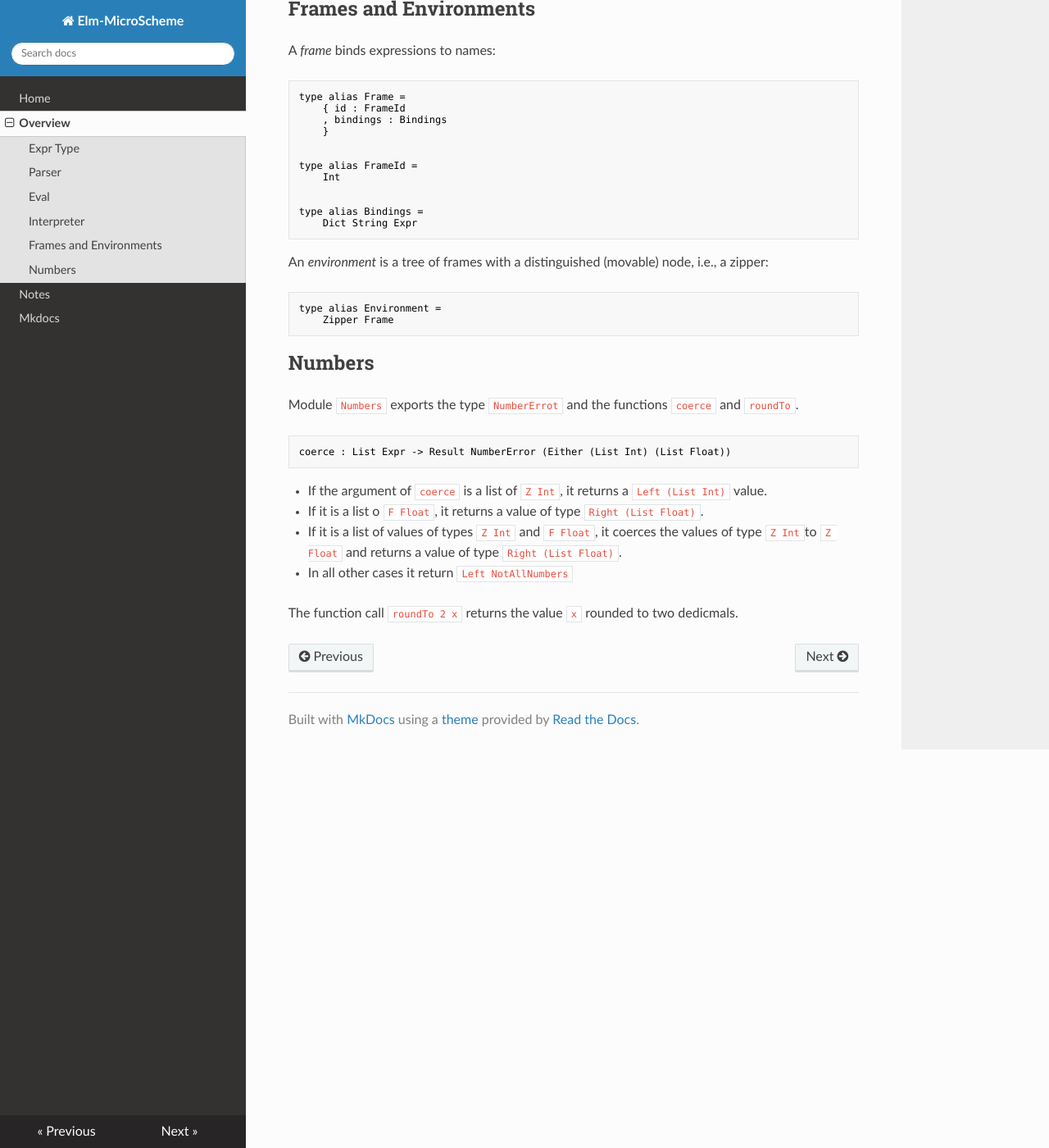
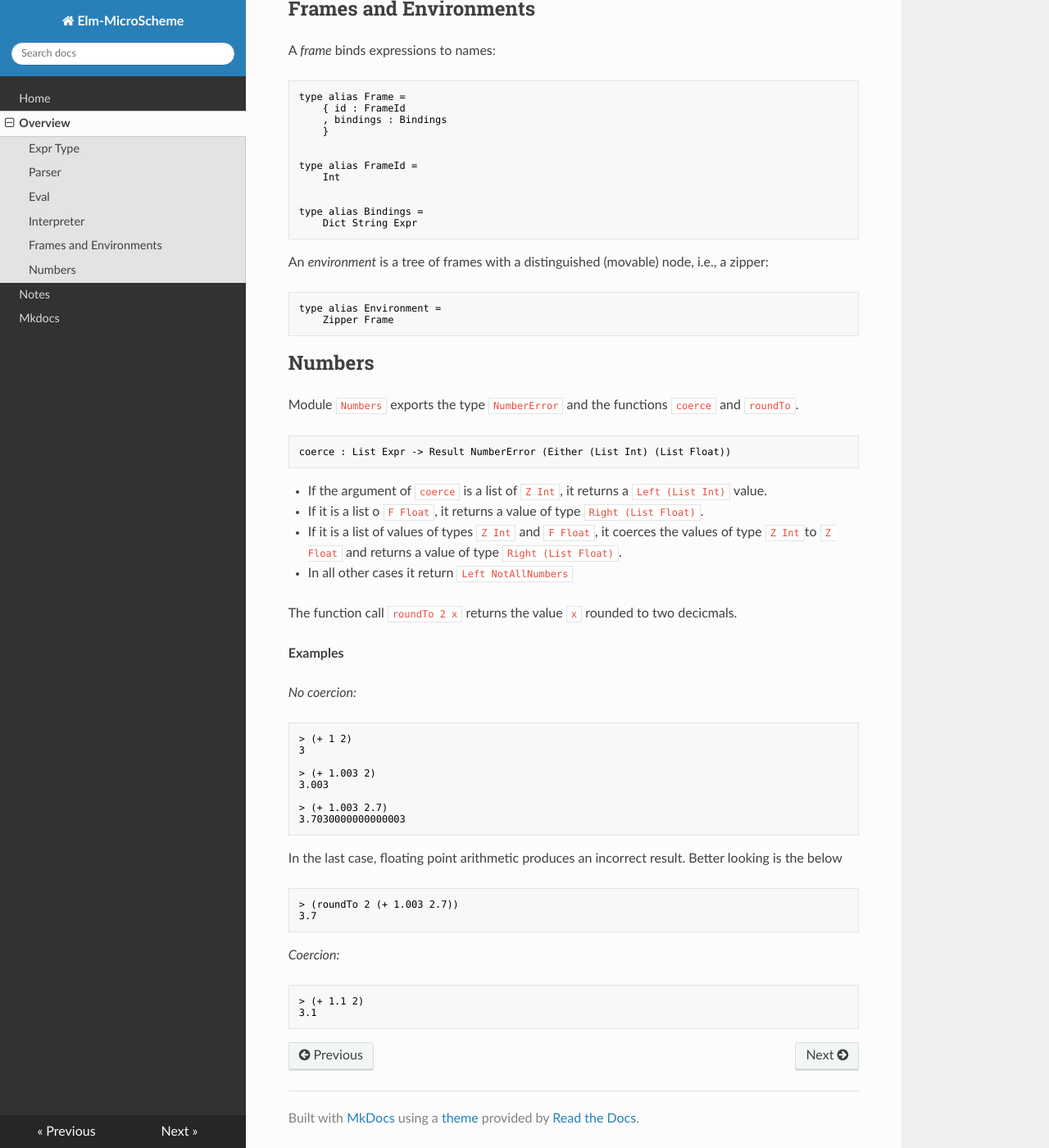
Before and after one commit to jxxcarlson/elm-microscheme, an MkDocs documentation site: the page built from docs/docs/overview.md, in a window 1280 px wide and 1400 px high, scrolled down 2693 px. Shown: the whole window at 82% size. Built offline with MkDocs 1.6.1, drawn with Linux system fonts in a browser that asks for light colours; nearby versions of some CDN libraries.

Commit message:
Update docs

````diff
--- a/docs/docs/overview.md
+++ b/docs/docs/overview.md
@@ -192,7 +192,7 @@ type alias Environment =
 ## Numbers
 
 Module `Numbers` exports the type
-`NumberErrot` and the functions `coerce` and `roundTo`.
+`NumberError` and the functions `coerce` and `roundTo`.
 
 ```elm
 coerce : List Expr -> Result NumberError (Either (List Int) (List Float))
@@ -213,4 +213,35 @@ of type `Right (List Float)`.
 - In all other cases it return `Left NotAllNumbers`
 
 The function call `roundTo 2 x` returns the value
-`x` rounded to two dedicmals.
+`x` rounded to two decicmals.
+
+
+**Examples**
+
+*No coercion:*
+
+```text
+> (+ 1 2)
+3
+
+> (+ 1.003 2)
+3.003
+
+> (+ 1.003 2.7)
+3.7030000000000003
+```
+
+In the last case, floating point arithmetic produces
+an incorrect result.  Better looking is the below
+
+```text
+> (roundTo 2 (+ 1.003 2.7))
+3.7
+```
+
+*Coercion:*
+
+```text
+> (+ 1.1 2)
+3.1
+```
````
